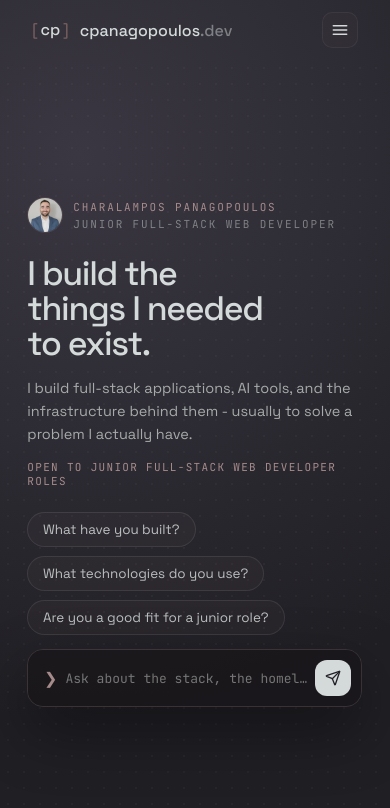
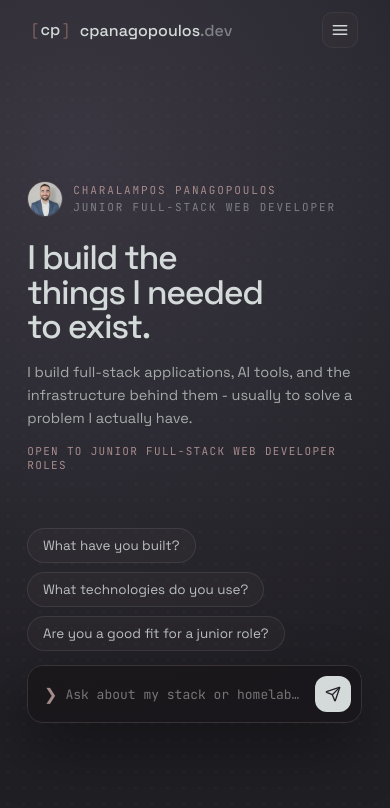
Before and after one commit to c-panagopoulos/Personal-Website, a React (Vite) app in the folder client/: page / in a window 390 px wide. Shown: the top 808 px of the page. Built offline with nearby package versions, Linux system fonts and the light colour scheme.

Commit message:
Shorten hero placeholder and add mobile spacing for pills and input

```diff
--- a/client/src/components/Hero.jsx
+++ b/client/src/components/Hero.jsx
@@ -101,7 +101,7 @@ export default function Hero() {
           <div className="hero__interact">
             <div className="hero-composer" style={{ animation: `composerPop 0.7s ${EASE} 2s both` }}>
               <ChatInput
-                placeholder="Ask about the stack, the homelab, or whether I'd fit your team…"
+                placeholder="Ask about my stack or homelab…"
                 onSend={(question) => chat.ask(question, "hero")}
                 disabled={open}
                 promptExpanded={panelOpen}
--- a/client/src/styles/global.css
+++ b/client/src/styles/global.css
@@ -640,8 +640,12 @@ button {
   gap: 14px;
 }
 @media (max-width: 640px) {
+  .hero__interact {
+    padding-top: 56px;
+  }
   .chip-row {
     order: -1;
+    gap: 12px;
   }
 }
 .hero__curtain {
```
